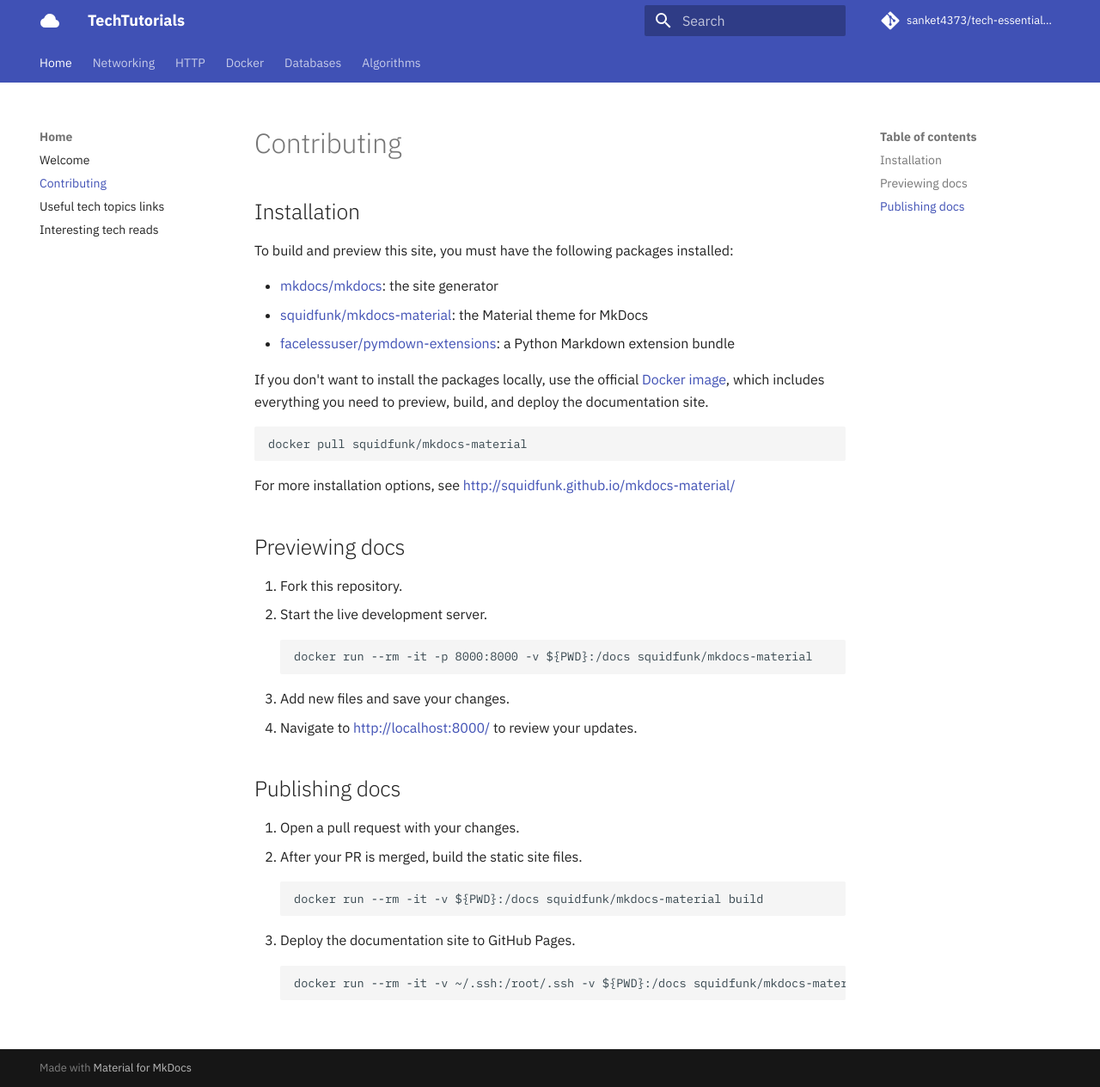
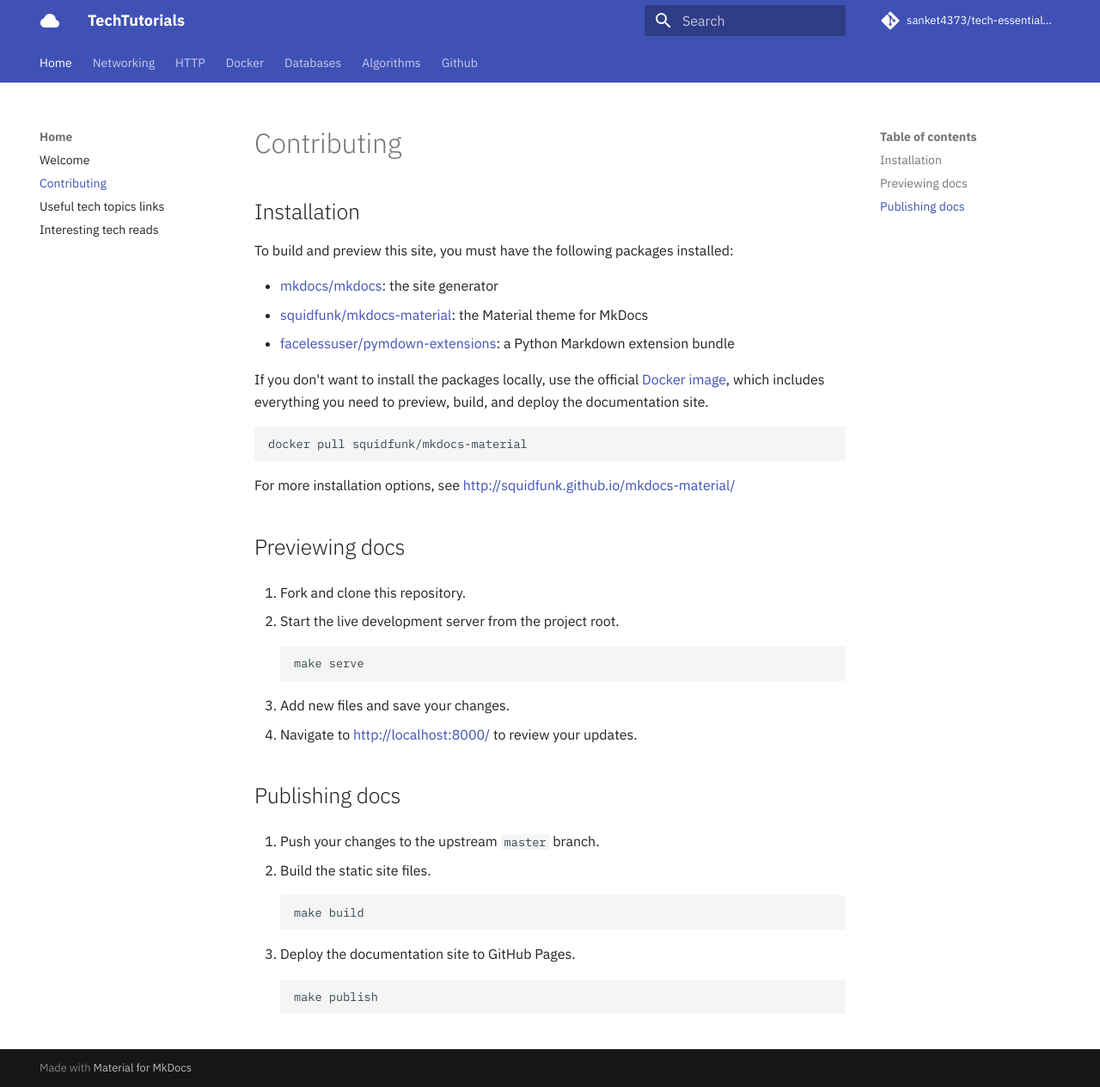
Before and after one commit to sanket4373/tech-essential-docs, an MkDocs documentation site: the page built from docs/home/contributing.md, in a window 1280 px wide and 1264 px high. Shown: the whole window at 86% size. Built offline with MkDocs 1.6.1 and Material for MkDocs 9.7.7, drawn with Linux system fonts in a browser that asks for light colours; comment, search, counter and statistics services are not loaded.

````diff
--- a/docs/home/contributing.md
+++ b/docs/home/contributing.md
@@ -17,22 +17,29 @@ http://squidfunk.github.io/mkdocs-material/
 
 ## Previewing docs
 
-1. Fork this repository.
-2. Start the live development server.
+1. Fork and clone this repository.
 
+2. Start the live development server from the project root.
 
-        docker run --rm -it -p 8000:8000 -v ${PWD}:/docs squidfunk/mkdocs-material
+    ```sh
+    make serve
+    ```
 
 3. Add new files and save your changes.
 4. Navigate to http://localhost:8000/ to review your updates.
 
 ## Publishing docs
 
-1. Open a pull request with your changes.
-2. After your PR is merged, build the static site files.
+1. Push your changes to the upstream `master` branch.
 
-        docker run --rm -it -v ${PWD}:/docs squidfunk/mkdocs-material build
+2. Build the static site files.
+
+    ```sh
+    make build
+    ```
 
 3. Deploy the documentation site to GitHub Pages.
 
-        docker run --rm -it -v ~/.ssh:/root/.ssh -v ${PWD}:/docs squidfunk/mkdocs-material gh-deploy
+    ```sh
+    make publish
+    ```
--- a/mkdocs.yml
+++ b/mkdocs.yml
@@ -23,6 +23,7 @@ nav:
     - networking/DNS.md
   - HTTP:
     - http/protocol_basics.md
+    - http/webcaching_basics.md
   - Docker:
     - docker/install_run_docker.md
   - Databases:
@@ -30,6 +31,10 @@ nav:
     - databases/sql/sql_statements.md
   - Algorithms:
     - algorithms/binary_search.md
+  - Github:
+    - github/linking_remote_n_local_repos.md
+    - github/rebase_a_branch.md
+    - github/updating_code_on_branch.md
 
 # Configuration
 theme:
````
Also changed, not shown: docs/home/useful_tech_topics_links.md (+9 -4 lines), docs/http/protocol_basics.md (+4 -2 lines), docs/http/webcaching_basics.md (added, +10 -0 lines).
